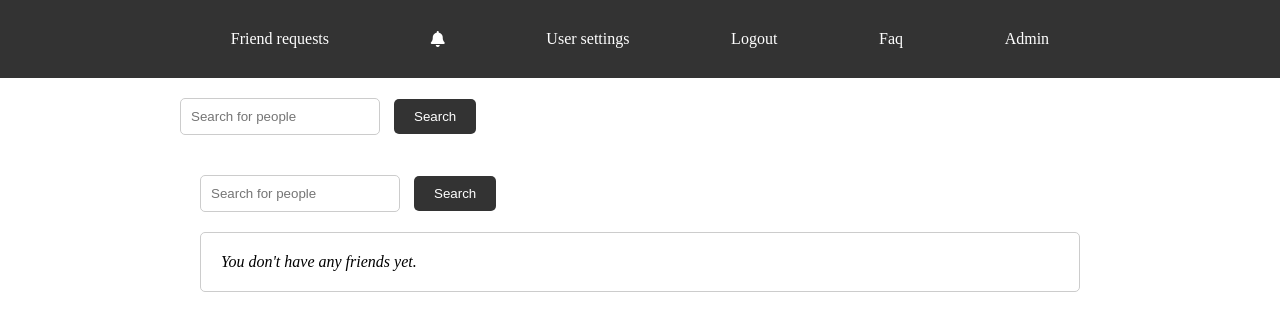
After one commit to Ortega-juuhl/chat-system, a PHP site: page / in a window 1280 px wide. The commit adds this page. Shown: the top 331 px of the page. Run offline with PHP 8.4, Linux system fonts and the light colour scheme; the visitor is signed in with stand-in values (Sample User, id 1); tables that the repository leaves empty hold one stand-in row (values such as "Sample post"); some libraries are stand-ins or nearby versions.

Commit message:
eksamen endringer

```diff
--- a/add_friend.php
+++ b/add_friend.php
@@ -15,13 +15,13 @@ if(isset($_SESSION['friend_request_user_id'])) {
     $addFriend = "INSERT INTO FriendRequests (sender_id, receiver_id) VALUES ($user_ID, $friend_request_user_id)";
 
     if ($conn->query($addFriend) === TRUE) {
-        echo '<script>alert("Friend request sent successfully."); window.location.href = "chat_system.php";</script>';
+        echo '<script>alert("Friend request sent successfully."); window.location.href = "index.php";</script>';
     } else {
-        echo '<script>alert("Friend request failed."); window.location.href = "chat_system.php";</script>';
+        echo '<script>alert("Friend request failed."); window.location.href = "index.php";</script>';
 
     }
 } else {
-    echo '<script>alert("Failed to add user, please try again."); window.location.href = "chat_system.php";</script>';
+    echo '<script>alert("Failed to add user, please try again."); window.location.href = "index.php";</script>';
 }
 
 ?>
--- a/admin.php
+++ b/admin.php
@@ -33,5 +33,4 @@ if ($result) {
 } else {
     echo "You are not an admin";
 }
-
 ?>
--- a/faq.html
+++ b/faq.html
@@ -77,7 +77,7 @@
             </div>
         </div>
 
-        <a href="chat_system.php" class="home-button">Home</a>
+        <a href="index.php" class="home-button">Home</a>
     </div>
 </body>
 </html>
--- a/index.css
+++ b/index.css
@@ -79,3 +79,7 @@
 .friend-container p {
     font-style: italic;
 }
+
+.report-form{
+    display: none;
+}
--- /dev/null
+++ b/index.php
@@ -0,0 +1,128 @@
+<?php
+session_start();
+include 'db_connect.php';
+
+if (!isset($_SESSION['user_id'])) {
+    header("Location: login.html");
+    exit();
+}
+
+$user_id = $_SESSION['user_id'];
+
+// Update online status for the logged-in user
+$updateStatusQuery = "UPDATE Users SET online_status = 'online' WHERE user_id = $user_id";
+$conn->query($updateStatusQuery);
+
+// SQL query to fetch names of friends of the current user
+$selectFriendsQuery = "SELECT Users.name, Friends.friend_id
+                       FROM Users
+                       INNER JOIN Friends ON Users.user_id = Friends.friend_id
+                       WHERE Friends.user_id = $user_id AND Users.user_id != $user_id";
+
+$resultSelectFriends = $conn->query($selectFriendsQuery);
+
+// Check if the user is an admin
+$checkAdminQuery = "SELECT is_admin FROM Users WHERE user_id = $user_id";
+$resultAdminCheck = $conn->query($checkAdminQuery);
+$isAdmin = $resultAdminCheck->fetch_assoc()['is_admin'];
+?>
+
+<!DOCTYPE html>
+<html lang="en">
+<head>
+    <meta charset="UTF-8">
+    <meta name="viewport" content="width=device-width, initial-scale=1.0">
+    <title>Chat System</title>
+    <link rel="stylesheet" href="index.css"> <!-- Include your CSS file -->
+    <script src="https://kit.fontawesome.com/9e81387435.js" crossorigin="anonymous"></script>
+</head>
+<body>
+    <nav class="navbar">
+        <div class="container">
+            <a href="friend.php">Friend requests</a>
+            <?php
+            // Check if there are pending friend requests
+            $checkFriendRequest = "SELECT * FROM FriendRequests WHERE receiver_id = $user_id AND status = 'pending'";
+            $resultFriendRequestCheck = $conn->query($checkFriendRequest);
+            if ($resultFriendRequestCheck->num_rows > 0) {
+                echo "<i class='fa-solid fa-bell'></i>";
+            }
+            ?>
+            <a href="usersettings.html">User settings</a>
+            <a href="logout.php">Logout</a>
+            <a href="Faq.html">Faq</a>
+            <?php
+            if ($isAdmin) {
+                echo "<a href='admin.php'>Admin</a>";
+            }
+            ?>
+        </div>
+    </nav>
+
+    <div class="container">
+        <div class="search-container">
+            <form action="search.php" method="post">
+                <input type="text" placeholder="Search for people" name="search">
+                <input type="submit" value="Search">
+            </form>
+        </div>
+
+        <div class="container">
+    <div class="search-container">
+        <form action="search.php" method="post">
+            <input type="text" placeholder="Search for people" name="search">
+            <input type="submit" value="Search">
+        </form>
+    </div>
+
+    <div class="friend-container">
+        <?php
+        if ($resultSelectFriends->num_rows > 0) {
+            echo "<h2>Friends</h2>";
+
+            while ($row = $resultSelectFriends->fetch_assoc()) {
+                echo "<form action='chat.php' method='post'>";
+                echo "<button type='submit' name='friendId' value='" . $row['friend_id'] . "'>" . $row['name'] . "</button>";
+                echo "<input type='hidden' name='friendName' value='" . $row['name'] . "'>";
+                echo "<input type='hidden' name='friendId' value='" . $row['friend_id'] . "'>";
+                echo "</form>";
+
+                echo "<form action='remove_friend.php' method='post'>";
+                echo "<button type='submit' name='friendId' value='" . $row['friend_id'] . "'>Remove</button>";
+                echo "</form>";
+                echo "<br>";
+
+                echo "<button class='report-btn' onclick='toggleReportForm' data-friend-id='" . $row['friend_id'] . "'>Report</button>";
+
+                echo "<form class='report-form' action='report.php' method='post'>";
+                echo "<input type='hidden' name='friendId' value='" . $row['friend_id'] . "'>";
+                echo "<label for='reportType'>Report Type:</label><br>";
+                echo "<select id='reportType' name='reportType'>";
+                echo "<option value='harassment'>Harassment</option>";
+                echo "<option value='spam'>Spam</option>";
+                echo "<option value='inappropriate'>Inappropriate Content</option>";
+                echo "</select><br>";
+                echo "<label for='reportHeader'>Header:</label><br>";
+                echo "<input type='text' id='reportHeader' name='reportHeader'><br>";
+                echo "<label for='reportDescription'>Description:</label><br>";
+                echo "<textarea id='reportDescription' name='reportDescription'></textarea><br><br>";
+                echo "<button type='submit'>Report</button>";
+                echo "</form>";
+            }
+        } else {
+            echo "<p>You don't have any friends yet.</p>";
+        }
+        ?>
+    </div>
+</div>
+
+<script>
+    function toggleReportForm(button) {
+        var reportForm = button.nextElementSibling;
+        reportForm.classList.toggle('display-visible');
+    }
+</script>
+
+
+</body>
+</html>
--- a/login.php
+++ b/login.php
@@ -18,7 +18,7 @@ if ($_SERVER["REQUEST_METHOD"] == "POST") {
             $hashed_password = $row['password'];
             $verify_password = password_verify($password, $hashed_password);
             if ($verify_password) {
-                echo '<script>alert("Login successful."); window.location.href = "chat_system.php";</script>';
+                echo '<script>alert("Login successful."); window.location.href = "index.php";</script>';
             } else {
                 echo "Incorrect password.";
             }
--- a/remove_friend.php
+++ b/remove_friend.php
@@ -19,9 +19,9 @@ if ($_SERVER["REQUEST_METHOD"] == "POST") {
 
         // Check if the query was successful
         if($result){
-            echo '<script>alert("Removed friend."); window.location.href = "chat_system.php";</script>';
+            echo '<script>alert("Removed friend."); window.location.href = "index.php";</script>';
         } else {
-            echo '<script>alert("Failed to remove friend."); window.location.href = "chat_system.php";</script>';
+            echo '<script>alert("Failed to remove friend."); window.location.href = "index.php";</script>';
         }
     } else {
         echo "Friend ID not provided.";
--- a/search.php
+++ b/search.php
@@ -25,7 +25,7 @@ if ($_SERVER["REQUEST_METHOD"] == "POST") {
             echo "<button type='submit'>Add</button>";
             echo "</form>";
         } else {
-            echo '<script>alert("You can\'t send a friend request to yourself."); window.location.href = "chat_system.php";</script>';
+            echo '<script>alert("You can\'t send a friend request to yourself."); window.location.href = "index.php";</script>';
         }
     } else {
         echo "No user found with username '$search'.";
--- a/usersettings.html
+++ b/usersettings.html
@@ -53,7 +53,7 @@
                 <button type="submit" class="btn delete-button">Delete</button>
             </form>
         </div> <br> <br>
-        <a href="chat_system.php" class="home-button">Home</a>
+        <a href="index.php" class="home-button">Home</a>
     </div>
 
 
```
Also changed, not shown: chat.php (+9 -6 lines), chat_system.php (deleted, +0 -91 lines), db.sql (+12 -2 lines), report.php (added, +32 -0 lines), usersettings.css (+8 -0 lines).
